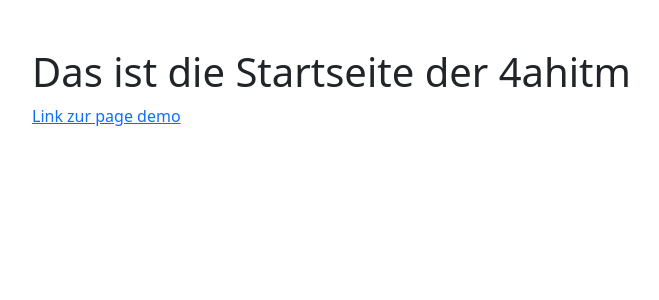
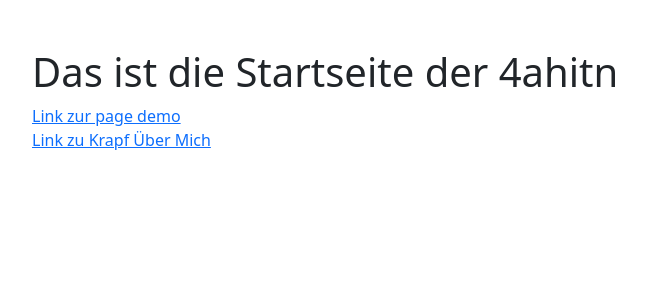
Before and after one commit to mahies/4ahitn_24, an Angular app: page / in a window 1280 px wide. Shown: the top 300 px of the page, without its empty margins (28-687 px from the left). Built offline with nearby package versions, Linux system fonts and the light colour scheme.

Commit message:
KRAPF 3rd Commit

```diff
--- a/src/app/app.routes.ts
+++ b/src/app/app.routes.ts
@@ -1,6 +1,7 @@
 import { Routes } from '@angular/router';
 import {PageDemoComponent} from './page-demo/page-demo.component';
 import {PageHomeComponent} from './page-home/page-home.component';
+import {PageAboutMeKRAPFComponent} from './page-about-me-krapf/page-about-me-krapf.component';
 
 export const routes: Routes = [
   { path: '', // default route
@@ -9,4 +10,6 @@ export const routes: Routes = [
     component: PageHomeComponent },
   { path: 'page_demo',
     component: PageDemoComponent },
+  {path: 'about_me_krapf',
+    component: PageAboutMeKRAPFComponent },
 ];
--- a/src/app/page-home/page-home.component.html
+++ b/src/app/page-home/page-home.component.html
@@ -4,4 +4,6 @@
     <h1>Das ist die Startseite der {{title}}</h1>
   </div>
   <a routerLink="/page_demo" routerLinkActive="active">Link zur page demo</a>
+  <br>
+  <a routerLink="/about_me_krapf" routerLinkActive="active">Link zu Krapf Über Mich</a>
 </main>
--- a/src/app/page-home/page-home.component.ts
+++ b/src/app/page-home/page-home.component.ts
@@ -9,5 +9,5 @@ import {RouterLink, RouterLinkActive} from '@angular/router';
   standalone: true
 })
 export class PageHomeComponent {
-  title = '4ahitm';
+  title = '4ahitn';
 }
```
